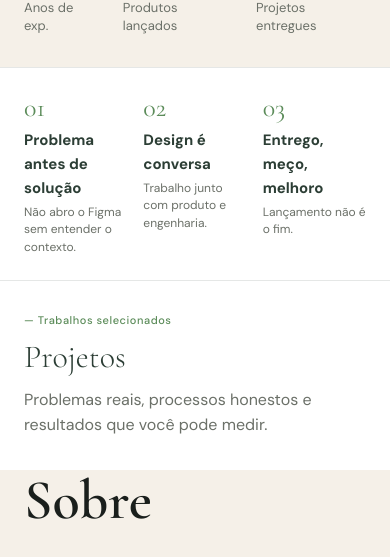
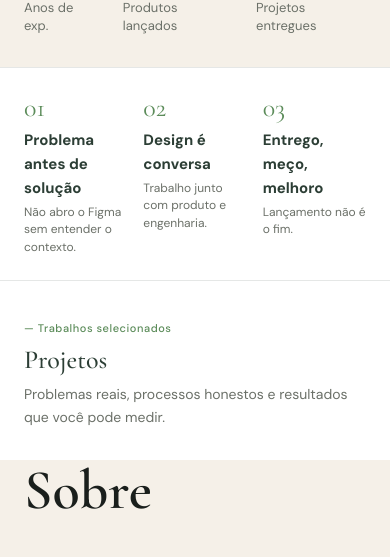
Before and after one commit to Agencia-Lumina-Digital/linda-hillary-port, a React (Vite) app: page / in a window 390 px wide. Shown: the part 947-1504 px from the top of the page. Built offline with nearby package versions, Linux system fonts and the light colour scheme.

Commit message:
feat: [PROJECTS] Header section in mobile

```diff
--- a/src/features/projects/Projects.tsx
+++ b/src/features/projects/Projects.tsx
@@ -5,14 +5,14 @@ export const Projects = () => {
   return (
     <Box
       sx={{
-        pt: { xs: 8, md: '88px' },
+        pt: { xs: '40px', md: '88px' },
         pb: { xs: 8, md: 12 },
         backgroundColor: tokens.colors.background.elevated,
         mx: { xs: '-24px', md: 'calc(-50vw + 50%)' }, // Quebra o container para full-width
         px: { xs: '24px', md: 'calc(50vw - 50%)' } // Restaura padding interno perfeitamente alinhado
       }}
     >
-      <Stack spacing="10px">
+      <Stack spacing={{ xs: '8px', md: '10px' }}>
         {/* Tagline / Eyebrow */}
         <Typography
           sx={{
@@ -31,8 +31,8 @@ export const Projects = () => {
           sx={{
             fontFamily: tokens.typography.fontFamily.display,
             color: tokens.colors.text.brand,
-            fontSize: { xs: '32px', md: tokens.typography.fontSize[38] },
-            fontWeight: tokens.typography.fontWeight.light,
+            fontSize: { xs: tokens.typography.fontSize[26], md: tokens.typography.fontSize[38] },
+            fontWeight: tokens.typography.fontWeight.medium,
             lineHeight: 1.2
           }}
         >
@@ -44,7 +44,7 @@ export const Projects = () => {
           variant="body1"
           sx={{
             color: tokens.colors.text.secondary,
-            fontSize: tokens.typography.fontSize[16],
+            fontSize: { xs: tokens.typography.fontSize[14], md: tokens.typography.fontSize[16] },
             maxWidth: '560px',
             lineHeight: 1.6
           }}
```
